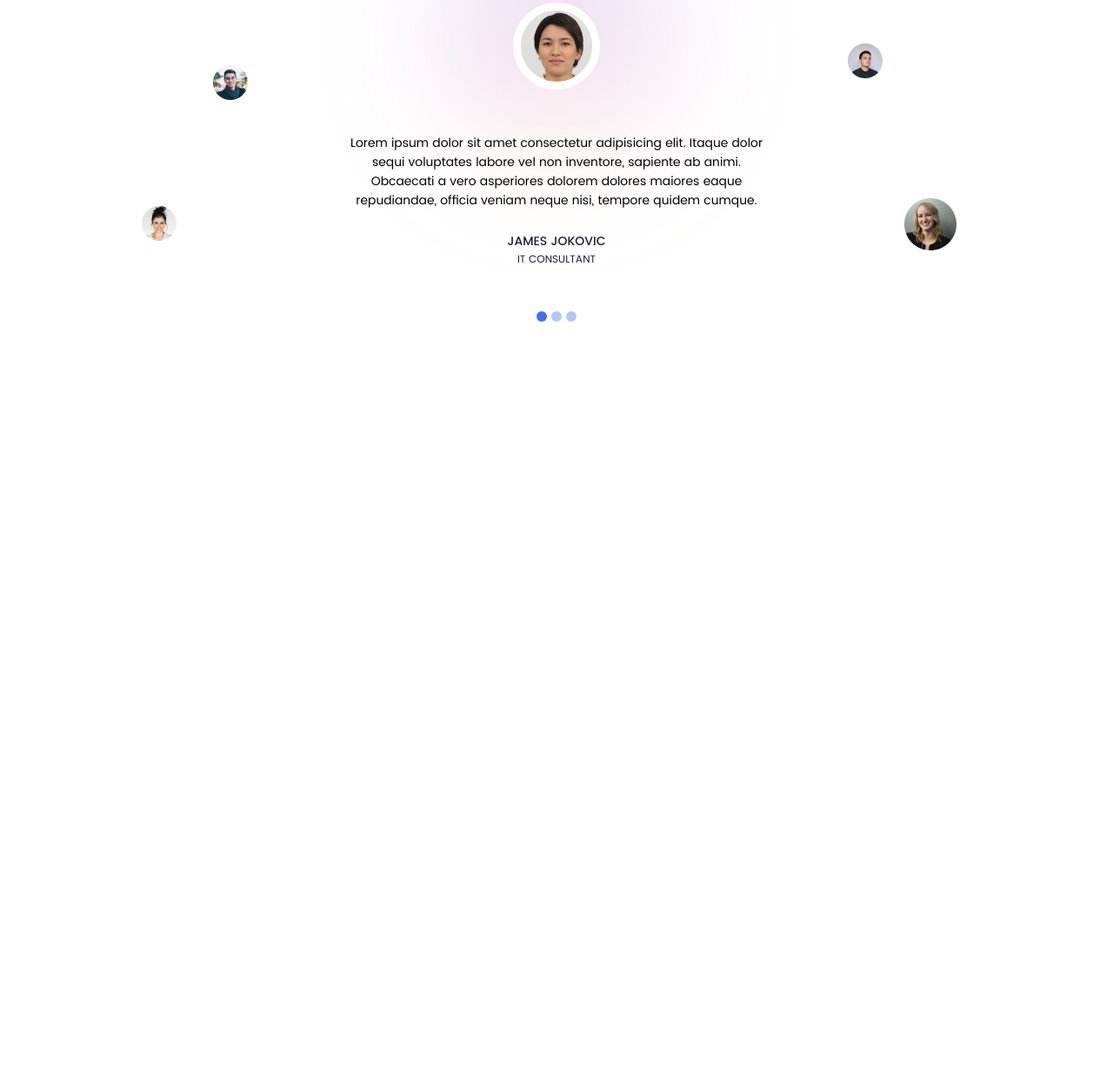
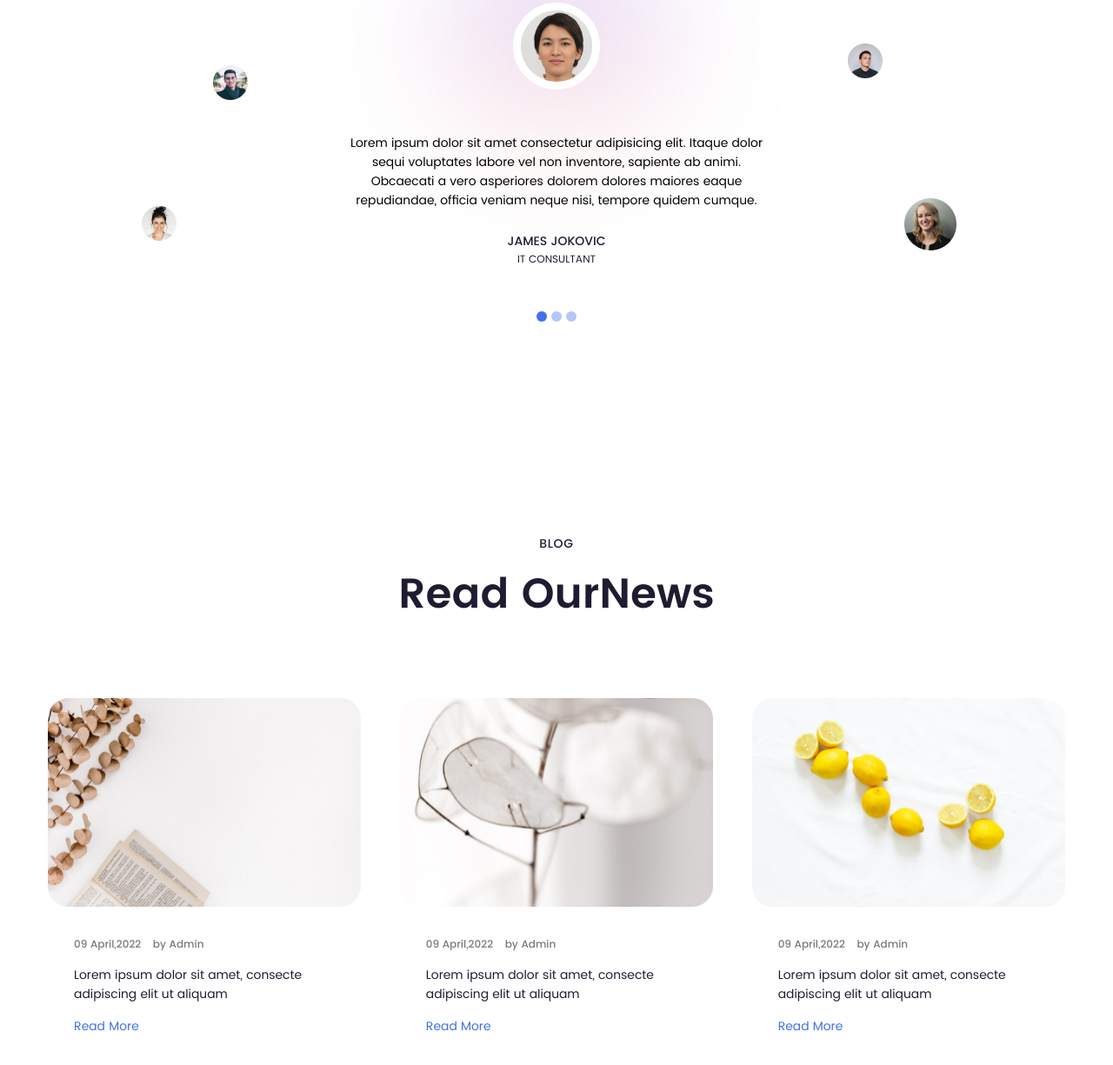
Before and after one commit to ptrv-dev/www-agency, a website: page src/index.html in a window 1280 px wide. Shown: the part 3206-4431 px from the top of the page at 87% size. Before the commit the page ends 3699 px from the top, so only its background shows below. Drawn offline with nearby package versions, Linux system fonts and the light colour scheme; files that its build step writes are made by us from their sources; files whose address does not match are found by name.

Commit message:
Section Blog is done.

```diff
--- a/src/index.html
+++ b/src/index.html
@@ -238,12 +238,24 @@
 		<section class="section reviews">
 			<div class="container reviews__container">
 				<div class="reviews__decor"></div>
-				<div class="reviews-bg-decor reviews-bg-decor_01"><img src="./img/reviews/reviews-decor-01.png" alt=""></div>
-				<div class="reviews-bg-decor reviews-bg-decor_02"><img src="./img/reviews/reviews-decor-02.png" alt=""></div>
-				<div class="reviews-bg-decor reviews-bg-decor_03"><img src="./img/reviews/reviews-decor-03.png" alt=""></div>
-				<div class="reviews-bg-decor reviews-bg-decor_04"><img src="./img/reviews/reviews-decor-04.png" alt=""></div>
-				<div class="reviews-bg-decor reviews-bg-decor_05"><img src="./img/reviews/reviews-decor-05.png" alt=""></div>
-				<div class="reviews-bg-decor reviews-bg-decor_06"><img src="./img/reviews/reviews-decor-06.png" alt=""></div>
+				<div class="reviews-bg-decor reviews-bg-decor_01">
+					<img src="./img/reviews/reviews-decor-01.png" alt="" />
+				</div>
+				<div class="reviews-bg-decor reviews-bg-decor_02">
+					<img src="./img/reviews/reviews-decor-02.png" alt="" />
+				</div>
+				<div class="reviews-bg-decor reviews-bg-decor_03">
+					<img src="./img/reviews/reviews-decor-03.png" alt="" />
+				</div>
+				<div class="reviews-bg-decor reviews-bg-decor_04">
+					<img src="./img/reviews/reviews-decor-04.png" alt="" />
+				</div>
+				<div class="reviews-bg-decor reviews-bg-decor_05">
+					<img src="./img/reviews/reviews-decor-05.png" alt="" />
+				</div>
+				<div class="reviews-bg-decor reviews-bg-decor_06">
+					<img src="./img/reviews/reviews-decor-06.png" alt="" />
+				</div>
 				<div class="section__header reviews__header">
 					<h4 class="section__suptitle reviews__suptitle">Testimony</h4>
 					<h2 class="section__title reviews__title">
@@ -257,7 +269,10 @@
 								<img src="./img/reviews/01.png" alt="Person 1" />
 							</div>
 							<p class="slider-reviews__text">
-								Lorem ipsum dolor sit amet consectetur adipisicing elit. Itaque dolor sequi voluptates labore vel non inventore, sapiente ab animi. Obcaecati a vero asperiores dolorem dolores maiores eaque repudiandae, officia veniam neque nisi, tempore quidem cumque.
+								Lorem ipsum dolor sit amet consectetur adipisicing elit. Itaque
+								dolor sequi voluptates labore vel non inventore, sapiente ab
+								animi. Obcaecati a vero asperiores dolorem dolores maiores eaque
+								repudiandae, officia veniam neque nisi, tempore quidem cumque.
 							</p>
 							<h4 class="slider-reviews__title">James Jokovic</h4>
 							<p class="slider-reviews__subtitle">IT Consultant</p>
@@ -267,7 +282,10 @@
 								<img src="./img/reviews/02.png" alt="Person 2" />
 							</div>
 							<p class="slider-reviews__text">
-								Lorem ipsum, dolor sit amet consectetur adipisicing elit. Itaque nulla sint eligendi obcaecati suscipit enim ex quis adipisci! Doloribus molestiae laborum, quibusdam facere quam repellat placeat saepe explicabo adipisci quod.
+								Lorem ipsum, dolor sit amet consectetur adipisicing elit. Itaque
+								nulla sint eligendi obcaecati suscipit enim ex quis adipisci!
+								Doloribus molestiae laborum, quibusdam facere quam repellat
+								placeat saepe explicabo adipisci quod.
 							</p>
 							<h4 class="slider-reviews__title">John McKenzie</h4>
 							<p class="slider-reviews__subtitle">Web-Designer</p>
@@ -277,14 +295,74 @@
 								<img src="./img/reviews/03.png" alt="Person 3" />
 							</div>
 							<p class="slider-reviews__text">
-								Lorem ipsum dolor sit amet, consectetur adipisicing elit. Exercitationem sed fugiat, reprehenderit nam enim illo rem aliquam, illum eveniet corporis eius unde laudantium suscipit odio possimus iusto ratione quidem veritatis?
+								Lorem ipsum dolor sit amet, consectetur adipisicing elit.
+								Exercitationem sed fugiat, reprehenderit nam enim illo rem
+								aliquam, illum eveniet corporis eius unde laudantium suscipit
+								odio possimus iusto ratione quidem veritatis?
 							</p>
 							<h4 class="slider-reviews__title">Alice White</h4>
 							<p class="slider-reviews__subtitle">HR Manager</p>
 						</div>
 					</div>
 					<div class="slider-reviews__nav slider-reviews-nav">
-						<button class="slider-reviews-nav__button slider-reviews-nav__button_active"></button>
+						<button
+							class="slider-reviews-nav__button slider-reviews-nav__button_active"
+						></button>
+					</div>
+				</div>
+			</div>
+		</section>
+		<section class="section blog">
+			<div class="container blog__container">
+				<div class="section__header blog__header">
+					<h4 class="section__suptitle blog__suptitle">Blog</h4>
+					<h2 class="section__title blog__title">Read OurNews</h2>
+				</div>
+				<div class="blog__content content-blog">
+					<div class="content-blog__item content-blog-item">
+						<div class="content-blog-item__image">
+							<img src="./img/blog/01.png" alt="Blog Image">
+						</div>
+						<div class="content-blog-item__content">
+							<p class="content-blog-item__description">
+								<span class="content-blog-item__published">09 April,2022</span>
+								<span class="content-blog-item__author">by Admin</span>
+							</p>
+							<p class="content-blog-item__text">
+								Lorem ipsum dolor sit amet, consecte adipiscing elit ut aliquam
+							</p>
+							<a href="#" class="content-blog-item__link">Read More</a>
+						</div>
+					</div>
+					<div class="content-blog__item content-blog-item">
+						<div class="content-blog-item__image">
+							<img src="./img/blog/02.png" alt="Blog Image">
+						</div>
+						<div class="content-blog-item__content">
+							<p class="content-blog-item__description">
+								<span class="content-blog-item__published">09 April,2022</span>
+								<span class="content-blog-item__author">by Admin</span>
+							</p>
+							<p class="content-blog-item__text">
+								Lorem ipsum dolor sit amet, consecte adipiscing elit ut aliquam
+							</p>
+							<a href="#" class="content-blog-item__link">Read More</a>
+						</div>
+					</div>
+					<div class="content-blog__item content-blog-item">
+						<div class="content-blog-item__image">
+							<img src="./img/blog/03.png" alt="Blog Image">
+						</div>
+						<div class="content-blog-item__content">
+							<p class="content-blog-item__description">
+								<span class="content-blog-item__published">09 April,2022</span>
+								<span class="content-blog-item__author">by Admin</span>
+							</p>
+							<p class="content-blog-item__text">
+								Lorem ipsum dolor sit amet, consecte adipiscing elit ut aliquam
+							</p>
+							<a href="#" class="content-blog-item__link">Read More</a>
+						</div>
 					</div>
 				</div>
 			</div>
--- a/src/scss/main.scss
+++ b/src/scss/main.scss
@@ -9,4 +9,5 @@
 @import 'pages/about-us.scss';
 @import 'pages/portfolio.scss';
 @import 'pages/reviews.scss';
+@import 'pages/blog.scss';
 @import 'pages/footer.scss';
--- /dev/null
+++ b/src/scss/pages/_blog.scss
@@ -0,0 +1,119 @@
+.blog {
+	// .blog__container
+
+	&__container {
+	}
+
+	// .blog__header
+
+	&__header {
+		text-align: center;
+		margin-bottom: 90px;
+	}
+
+	// .blog__suptitle
+
+	&__suptitle {
+	}
+
+	// .blog__title
+
+	&__title {
+	}
+
+	// .blog__content
+
+	&__content {
+	}
+}
+.content-blog {
+	display: flex;
+	justify-content: space-between;
+	align-items: flex-start;
+
+	// .content-blog__item
+
+	&__item {
+	}
+}
+.content-blog-item {
+	flex: 0 0 30.8%;
+	// .content-blog-item__image
+
+	&__image {
+		width: 100%;
+		border-radius: 24px;
+		// margin-bottom: 30px;
+        img {
+            width: 100%;
+        }
+	}
+
+	// .content-blog-item__content
+
+	&__content {
+		padding: 30px;
+	}
+
+	// .content-blog-item__description
+
+	&__description {
+		font-weight: 500;
+		font-size: 12px;
+		line-height: calc(19 / 12);
+		color: rgba(30, 28, 49, 0.6);
+	}
+
+	// .content-blog-item__published
+
+	&__published {
+        margin-right: 10px;
+	}
+
+	// .content-blog-item__author
+
+	&__author {
+	}
+
+	// .content-blog-item__text
+
+	&__text {
+		font-weight: 400;
+		line-height: calc(22 / 14);
+		color: $dark;
+		margin: 15px 0;
+	}
+
+	// .content-blog-item__link
+
+	&__link {
+		line-height: calc(22 / 14);
+		color: $blue;
+        text-decoration: none;
+	}
+}
+@media (max-width: calc($container-width + 2 * $container-padding)) {
+    .content-blog-item__content {
+        padding: 20px 0 0 0;
+    }
+}
+@media (max-width: 768px) {
+    .content-blog {
+        flex-wrap: wrap;
+        justify-content: space-around;
+    }
+    .content-blog-item {
+        flex: 0 0 320px;
+        margin: 0 5px 40px 5px;
+    }
+}
+@media (max-width: 425px) {
+    .content-blog-item {
+        flex: auto;
+        margin: 0;
+        margin-bottom: 40px;
+        &__content {
+            padding: 20px;
+        }
+    }
+}
```
Also changed, not shown: dist/css/main.css, dist/css/main.min.css, dist/img/blog/01.png (added), dist/img/blog/01.webp (added), dist/img/blog/02.png (added), dist/img/blog/02.webp (added), dist/img/blog/03.png (added), dist/img/blog/03.webp (added), dist/index.html, src/img/blog/01.png (added), src/img/blog/02.png (added), src/img/blog/03.png (added).
